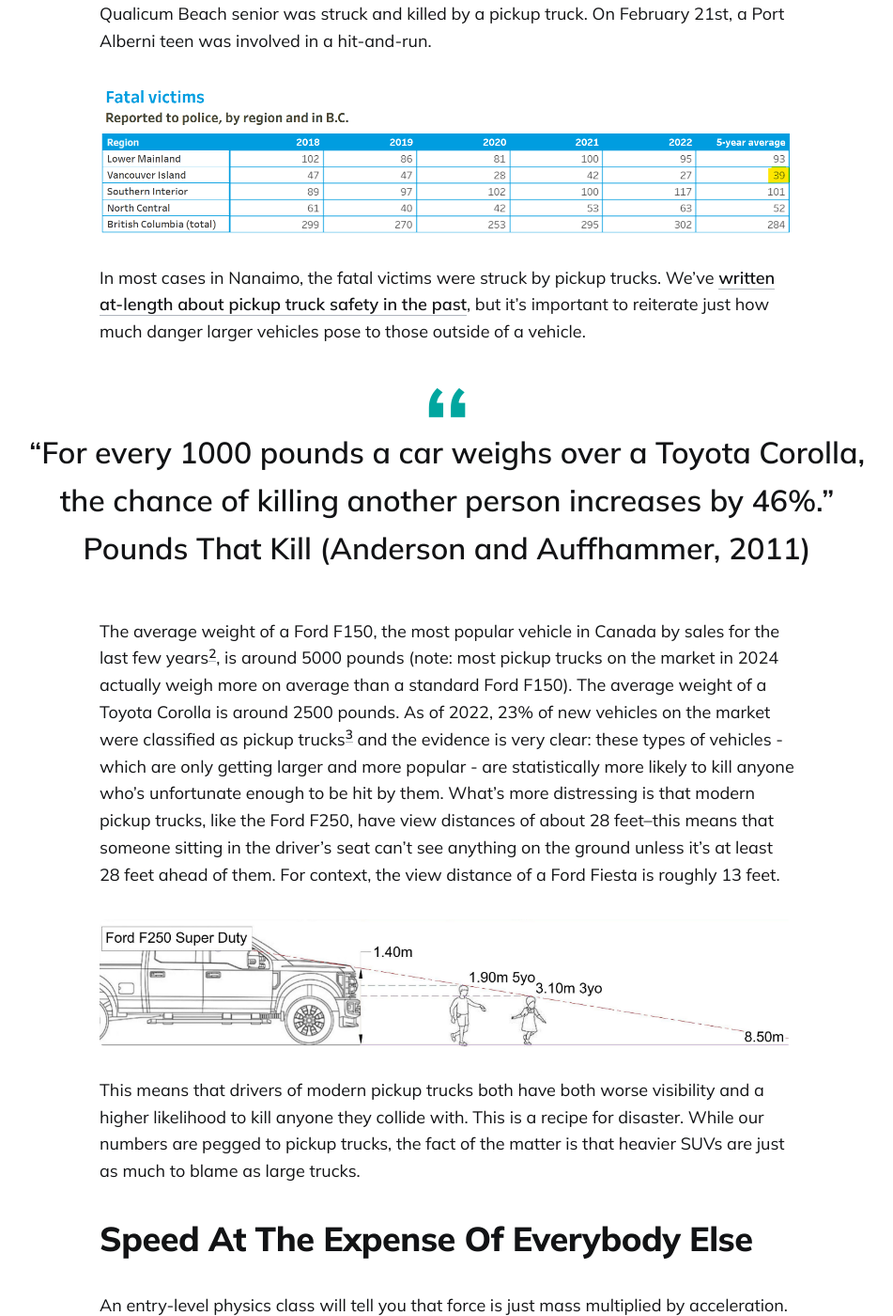
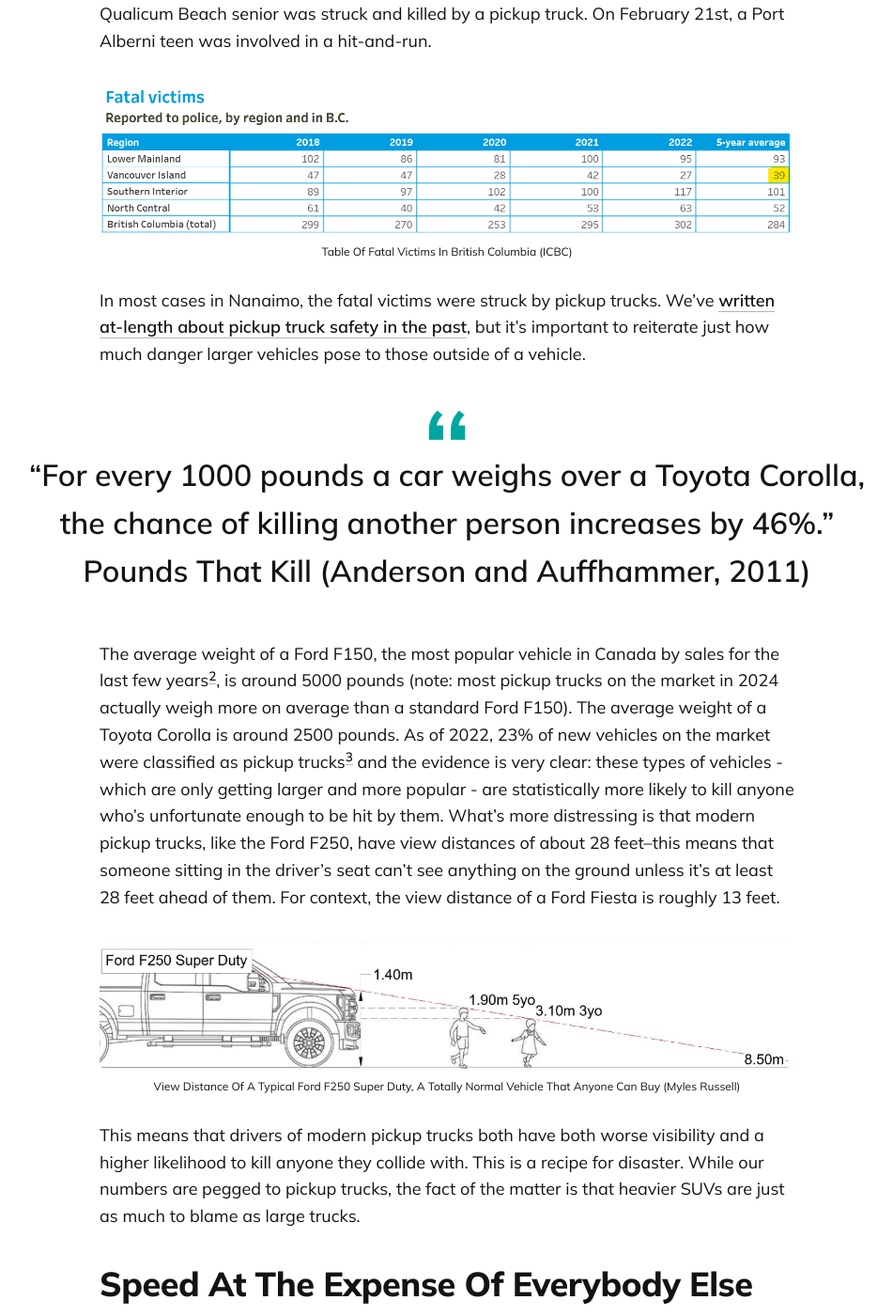
Before and after one commit to LaputanMachines/beautiful-nanaimo, a Jekyll site: the page built from _posts/2024-05-11-nanaimo-residents-keep-dying-on-our-roads.md, in a window 1280 px wide and 1400 px high, scrolled down 1831 px. Shown: the whole window at 94% size, without its empty margins (164-1115 px from the left). Built offline with Jekyll 4.4.1, drawn with Linux system fonts in a browser that asks for light colours; comment, search, counter and statistics services are not loaded; the table of contents is made by our own code; some of the changed text lies outside the part shown.

Commit message:
Add image captions that were missing from the original publication

```diff
--- a/_posts/2024-05-11-nanaimo-residents-keep-dying-on-our-roads.md
+++ b/_posts/2024-05-11-nanaimo-residents-keep-dying-on-our-roads.md
@@ -29,6 +29,7 @@
 Unfortunately, there are more examples from across the island. On February 12th, a Qualicum Beach senior was struck and killed by a pickup truck. On February 21st, a Port Alberni teen was involved in a hit-and-run.
 
 ![]({{site.baseurl}}/images/posts/2024-05-11-nanaimo-residents-keep-dying-on-our-roads/icbc-fatal-victims.png){:loading="lazy"}
+*Table Of Fatal Victims In British Columbia (ICBC)*
 
 In most cases in Nanaimo, the fatal victims were struck by pickup trucks. We’ve [written at-length about pickup truck safety in the past](https://www.beautifulnanaimo.ca/large-trucks-are-dangerous), but it’s important to reiterate just how much danger larger vehicles pose to those outside of a vehicle.
 
@@ -37,6 +38,7 @@
 The average weight of a Ford F150, the most popular vehicle in Canada by sales for the last few years[^2], is around 5000 pounds (note: most pickup trucks on the market in 2024 actually weigh more on average than a standard Ford F150). The average weight of a Toyota Corolla is around 2500 pounds. As of 2022, 23% of new vehicles on the market were classified as pickup trucks[^3] and the evidence is very clear: these types of vehicles - which are only getting larger and more popular -  are statistically more likely to kill anyone who’s unfortunate enough to be hit by them. What’s more distressing is that modern pickup trucks, like the Ford F250, have view distances of about 28 feet–this means that someone sitting in the driver’s seat can’t see anything on the ground unless it’s at least 28 feet ahead of them. For context, the view distance  of a Ford Fiesta is roughly 13 feet.
 
 ![]({{site.baseurl}}/images/posts/2024-05-11-nanaimo-residents-keep-dying-on-our-roads/f150-view-distance.png){:loading="lazy"}
+*View Distance Of A Typical Ford F250 Super Duty, A Totally Normal Vehicle That Anyone Can Buy (Myles Russell)*
 
 This means that drivers of modern pickup trucks both have both worse visibility and a higher likelihood to kill anyone they collide with. This is a recipe for disaster. While our numbers are pegged to pickup trucks, the fact of the matter is that heavier SUVs are just as much to blame as large trucks.
 
@@ -54,6 +56,7 @@
 One of the most influential tools cities have to limit road speeds is the width of roadways. Countless studies have concluded that driver speed goes up as road width increases[^7]. This isn’t the driver’s fault, but it makes sense: drivers will accelerate to speeds that feel comfortable, regardless of the number on the speed limit sign. Think about the highway coming into town from South Nanaimo. Before it turns into Nicol the speed limit turns to 50. People generally drive down this road at 70 or higher.
 
 ![]({{site.baseurl}}/images/posts/2024-05-11-nanaimo-residents-keep-dying-on-our-roads/front-street-construction.png){:loading="lazy"}
+*Workers Implementing Traffic Calming Measures Along Front Street (City of Nanaimo)*
 
 To Nanaimo's credit, the City has been working on remediating our roadways. The Metral Drive Complete Streets project partially narrowed driving lanes while also adding raised bike lanes, improved sidewalks, street trees, and more. One objective they held for the project was to reduce roadway speeds[^8] which, in turn, would lead to fewer fatalities along the corridor. We have also [written about the benefits of narrower roads](https://www.beautifulnanaimo.ca/articles/2023-07-20-narrow-lanes-are-safer), so we won’t beat a dead horse.
 
@@ -66,6 +69,7 @@
 Wakesiah Ave is a street that hosts a high school, a university, transit lines, and two incredible parks. The entire length of the corridor is frequented by one demographic in particular: students. Despite relying on this corridor to get to-and-from school, students are unlikely to email their municipal representatives. In 2023, a Complete Streets Wakesiah project was postponed ([plans can be found on the City’s website](https://www.nanaimo.ca/your-government/projects/wakesiah-avenue-corridor-improvements---postponed)). Mayor Leonard Krog said that he couldn’t recall any correspondence from citizens asking for Wakesiah upgrades[^10]. Children cannot conceptualize the minutiae of road safety and active transportation and therefore cannot appear as a delegation to Council, write to the City, or complain in any meaningful way. Adding raised cycle lanes, street trees, bus shelters, and wider sidewalks along Wakesiah would profoundly impact the safety of all who commute along the corridor.
 
 ![]({{site.baseurl}}/images/posts/2024-05-11-nanaimo-residents-keep-dying-on-our-roads/wakesiah-corridor-improvements.png){:loading="lazy"}
+*Above-Ground View Of Proposed Roadway Changes Along Wakesiah (City of Nanaimo)*
 
 Narrowing lanes saves lives. Building protected cycling infrastructure saves lives. Separating vehicles from those walking, cycling, or taking transit saves lives. Infrastructure is foundational in the conversation on road safety, and we as a city must collectively demand better. Build it better, Nanaimo.
 
```
